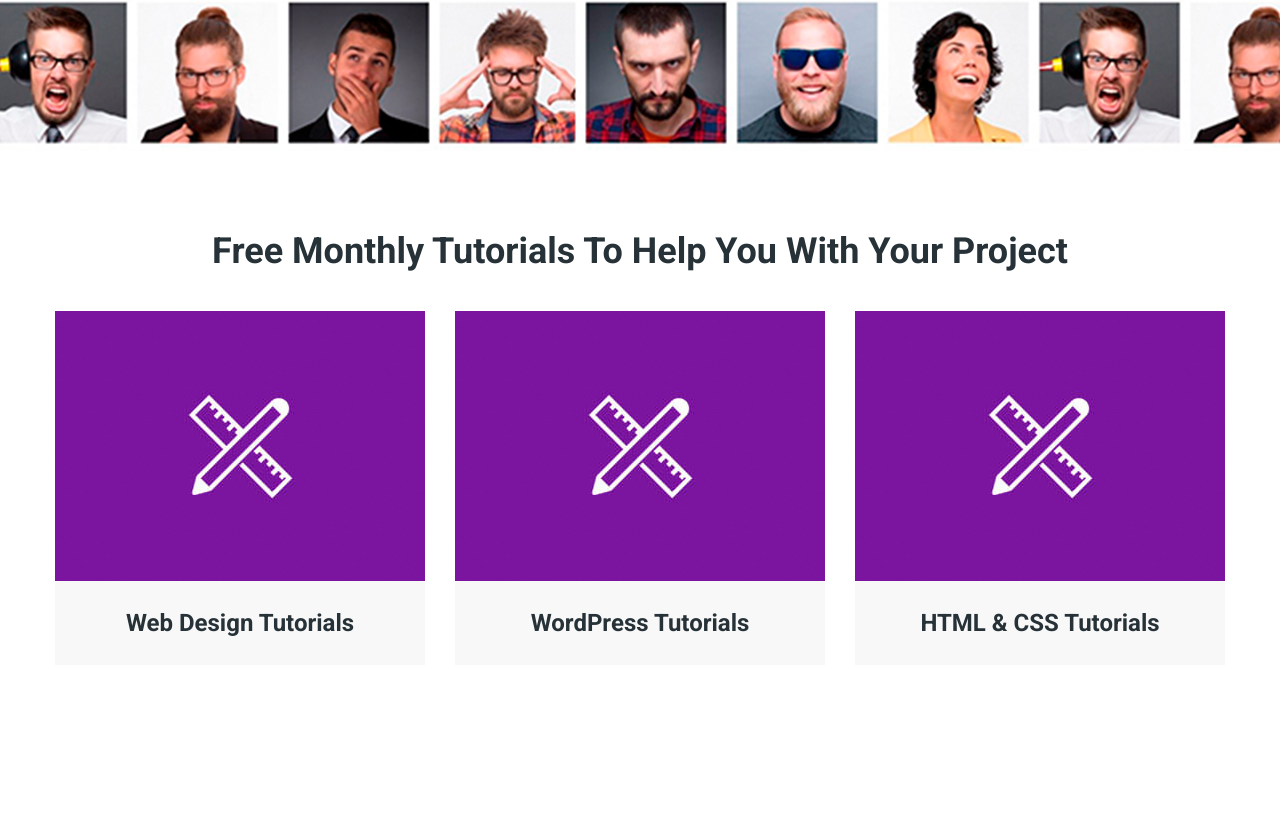
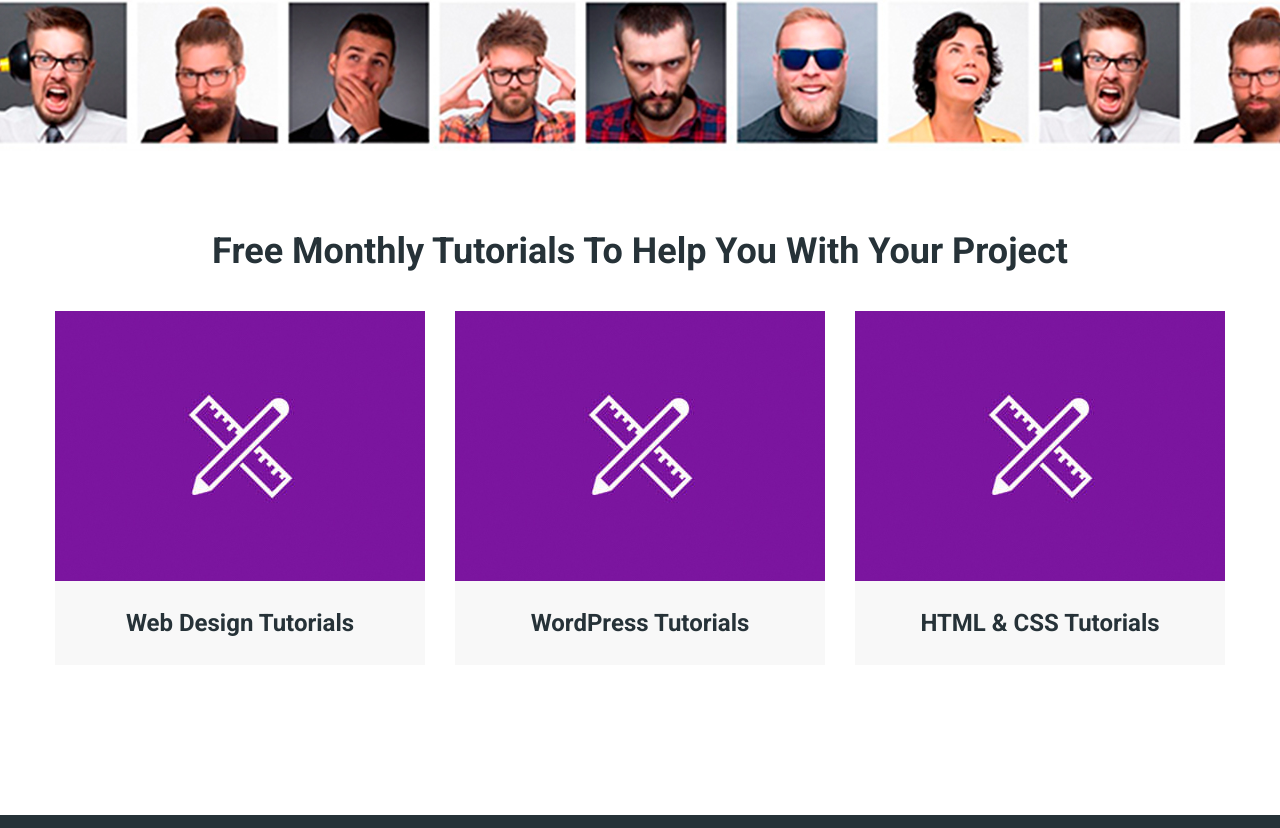
Before and after one commit to aaksi/moderno_marketplace, a website: page app/index.html in a window 1280 px wide. Shown: the part 5092-5920 px from the top of the page. Drawn offline with nearby package versions, Linux system fonts and the light colour scheme; files whose address does not match are found by name.

Commit message:
bug popup fix

```diff
--- a/app/scss/style.scss
+++ b/app/scss/style.scss
@@ -326,6 +326,7 @@
     width: 100%;
     padding-top: 90px;
     padding-bottom: 100px;
+    display: none;
 }
 .login__title{
     text-align: center;
@@ -764,7 +765,7 @@
 // end author
 // start tutorial
 .tutorial{
-    padding: 70px 0 120px;
+    padding: 70px 0 0;
     &__inner{
         display: flex;
         justify-content: space-between;
```
Also changed, not shown: app/css/style.min.css.
